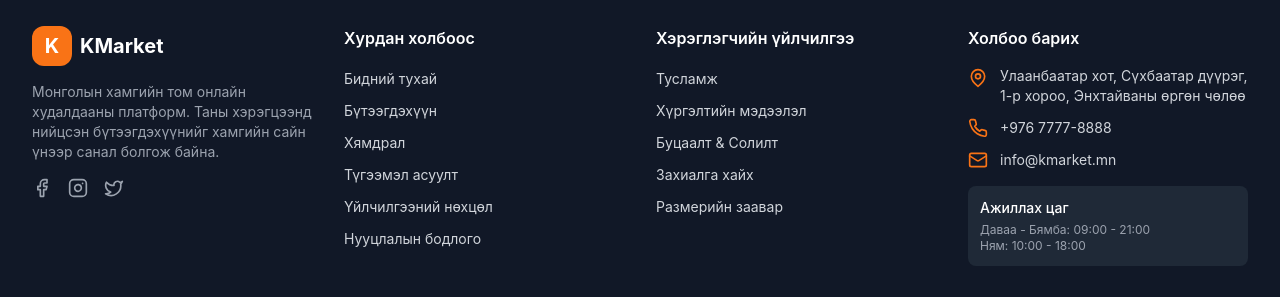
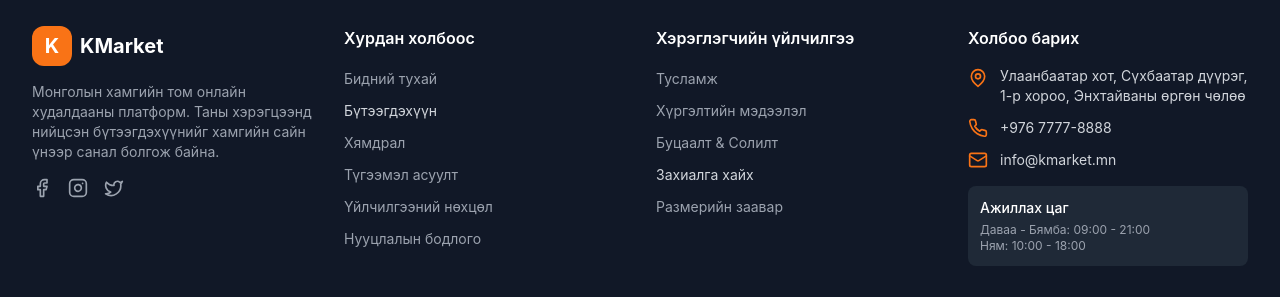
Before and after one commit to Zenithi77/kmarket, a Next.js app: page /wishlist in a window 1280 px wide. Shown: the part 536-833 px from the top of the page. Built offline with nearby package versions, Linux system fonts and the light colour scheme; no server answers.

Commit message:
Fix hydration error and remove broken footer links

```diff
--- a/src/components/layout/Footer.tsx
+++ b/src/components/layout/Footer.tsx
@@ -39,9 +39,9 @@
             <h3 className="text-white font-semibold mb-4">Хурдан холбоос</h3>
             <ul className="space-y-2">
               <li>
-                <Link href="/about" className="text-sm hover:text-primary-500 transition-colors">
+                <span className="text-sm text-gray-400 cursor-default">
                   Бидний тухай
-                </Link>
+                </span>
               </li>
               <li>
                 <Link href="/products" className="text-sm hover:text-primary-500 transition-colors">
@@ -49,24 +49,24 @@
                 </Link>
               </li>
               <li>
-                <Link href="/sale" className="text-sm hover:text-primary-500 transition-colors">
+                <span className="text-sm text-gray-400 cursor-default">
                   Хямдрал
-                </Link>
+                </span>
               </li>
               <li>
-                <Link href="/faq" className="text-sm hover:text-primary-500 transition-colors">
+                <span className="text-sm text-gray-400 cursor-default">
                   Түгээмэл асуулт
-                </Link>
+                </span>
               </li>
               <li>
-                <Link href="/terms" className="text-sm hover:text-primary-500 transition-colors">
+                <span className="text-sm text-gray-400 cursor-default">
                   Үйлчилгээний нөхцөл
-                </Link>
+                </span>
               </li>
               <li>
-                <Link href="/privacy" className="text-sm hover:text-primary-500 transition-colors">
+                <span className="text-sm text-gray-400 cursor-default">
                   Нууцлалын бодлого
-                </Link>
+                </span>
               </li>
             </ul>
           </div>
@@ -76,29 +76,29 @@
             <h3 className="text-white font-semibold mb-4">Хэрэглэгчийн үйлчилгээ</h3>
             <ul className="space-y-2">
               <li>
-                <Link href="/help" className="text-sm hover:text-primary-500 transition-colors">
+                <span className="text-sm text-gray-400 cursor-default">
                   Тусламж
-                </Link>
+                </span>
               </li>
               <li>
-                <Link href="/shipping" className="text-sm hover:text-primary-500 transition-colors">
+                <span className="text-sm text-gray-400 cursor-default">
                   Хүргэлтийн мэдээлэл
-                </Link>
+                </span>
               </li>
               <li>
-                <Link href="/returns" className="text-sm hover:text-primary-500 transition-colors">
+                <span className="text-sm text-gray-400 cursor-default">
                   Буцаалт & Солилт
-                </Link>
+                </span>
               </li>
               <li>
-                <Link href="/order-tracking" className="text-sm hover:text-primary-500 transition-colors">
+                <Link href="/profile/orders" className="text-sm hover:text-primary-500 transition-colors">
                   Захиалга хайх
                 </Link>
               </li>
               <li>
-                <Link href="/size-guide" className="text-sm hover:text-primary-500 transition-colors">
+                <span className="text-sm text-gray-400 cursor-default">
                   Размерийн заавар
-                </Link>
+                </span>
               </li>
             </ul>
           </div>
--- a/src/components/layout/Header.tsx
+++ b/src/components/layout/Header.tsx
@@ -1,6 +1,6 @@
 'use client';
 
-import { useState } from 'react';
+import { useState, useEffect } from 'react';
 import Link from 'next/link';
 import { useRouter } from 'next/navigation';
 import { useSession } from 'next-auth/react';
@@ -21,16 +21,22 @@
   const [searchCategory, setSearchCategory] = useState('All');
   const [isMenuOpen, setIsMenuOpen] = useState(false);
   const [activeDropdown, setActiveDropdown] = useState<string | null>(null);
+  const [mounted, setMounted] = useState(false);
   const router = useRouter();
-  const { data: session } = useSession();
+  const { data: session, status } = useSession();
 
   const cartItems = useCartStore((state) => state.getTotalItems());
   const wishlistItems = useWishlistStore((state) => state.getTotalItems());
   const { isAuthenticated: zustandAuth } = useAuthStore();
   const openCart = useCartStore((state) => state.openCart);
 
-  // Check both NextAuth session and Zustand store
-  const isAuthenticated = !!session || zustandAuth;
+  // Prevent hydration mismatch by only rendering auth state after mount
+  useEffect(() => {
+    setMounted(true);
+  }, []);
+
+  // Check both NextAuth session and Zustand store (only after mounted)
+  const isAuthenticated = mounted && (!!session || zustandAuth);
 
   const handleSearch = (e: React.FormEvent) => {
     e.preventDefault();
```
